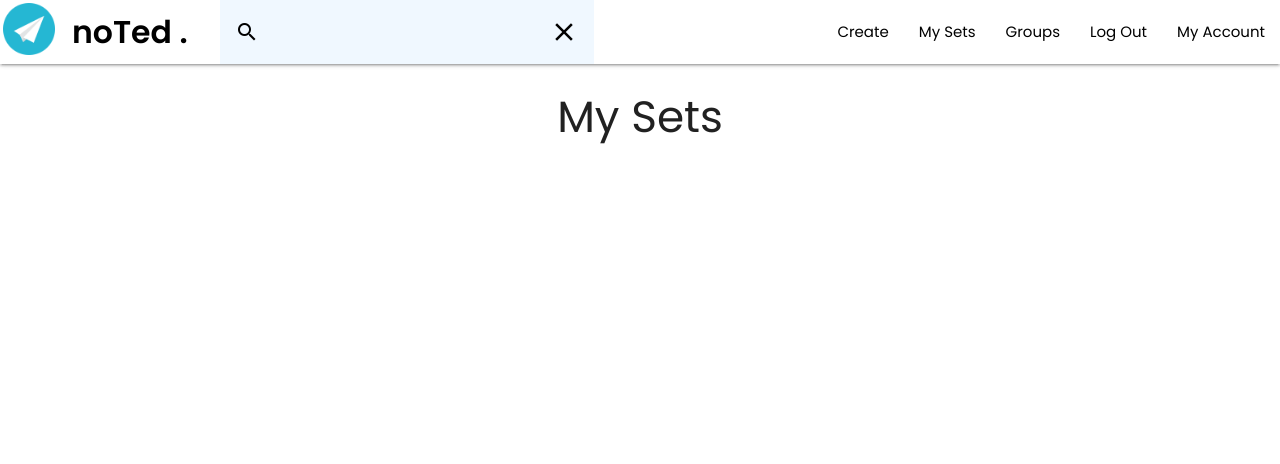
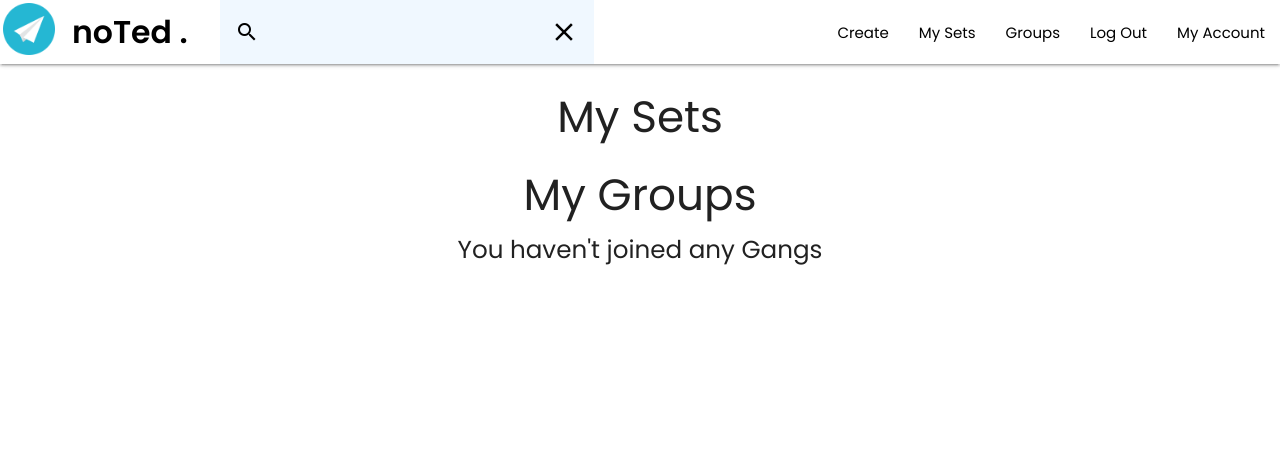
Before and after one commit to ursulacj/noted, a Django app: page /accounts/my_account in a window 1280 px wide. Shown: the top 464 px of the page. Run offline with Django 3.2, Linux system fonts and the light colour scheme; the visitor is signed in with stand-in values (Sample User, id 1); data that the repository does not hold is empty.

Commit message:
fixed routing issue in views.py for myaccount

```diff
--- a/main_app/static/js/main.js
+++ b/main_app/static/js/main.js
@@ -1,10 +1,3 @@
-var navDrop = document.getElementsByClassName('.dropdown-trigger');
-M.Dropdown.init(navDrop, {
-    hover: true,
-    coverTrigger: false,
-    closeOnClick: false
-});
-
 var sideNav = document.querySelectorAll('.sidenav');
 M.Sidenav.init(sideNav, {});
 
@@ -31,5 +24,5 @@ initParallax(parallaxEls);
 var tooltip = document.querySelector('.tooltipped');
 function initTooltip(tooltip) {
     M.Tooltip.init(tooltip, { 'position' : 'bottom'});
-  };
+};
 initTooltip(tooltip);
--- a/main_app/templates/base.html
+++ b/main_app/templates/base.html
@@ -34,31 +34,33 @@
 
                 <ul class="right hide-on-med-and-down">
                     {% if user.is_authenticated %}
-                    <li><a href="{% url 'create_set' %}" class="nav">Create</a></li>
-                    <li><a href="{% url 'sets_index' %}" class="nav">My Sets</a></li>
-                    <li><a href="{% url 'groups_index' %}" class="nav">Groups</a></li>
-                    <li><a href="{% url 'logout' %}"class="nav">Log Out</a></li>
-                    <li><a href="{% url 'my_account' %}"class="nav">My Account</a></li>
+                    <li><a href="{% url 'create_set' %}" class="nav waves-effect">Create</a></li>
+                    <li><a href="{% url 'sets_index' %}" class="nav waves-effect">My Sets</a></li>
+                    <li><a href="{% url 'groups_index' %}" class="nav waves-effect">Groups</a></li>
+                    <li><a href="{% url 'logout' %}"class="nav waves-effect">Log Out</a></li>
+                    <li><a href="{% url 'my_account' %}"class="nav waves-effect">My Account</a></li>
 
                     {% else %}
-                        <li><a href="{% url 'login' %}" class="nav">Log In</a></li>
+                        <li><a href="{% url 'login' %}" class="nav waves-effect">Log In</a></li>
                     {% endif %}
                     </ul>
             </div>
         </nav>
-            <ul id="dropdown1" class="dropdown-content">
+            <ul class="sidenav" id="mobile-demo">
+                {% if user.is_authenticated %}
+                <li><a href="{% url 'create_set' %}" class="waves-effect">Create</a></li>
+                <li><div class="divider"></div></li>
+                <li><a href="{% url 'sets_index' %}" class="waves-effect">My Sets</a></li>
+                <li><div class="divider"></div></li>
+                <li><a href="{% url 'groups_index' %}" class="waves-effect">Groups</a></li>
+                <li><div class="divider"></div></li>
+                <li><a href="{% url 'logout' %}" class="waves-effect">Log Out</a></li>
+                <li><div class="divider"></div></li>
+                <li><a href="{% url 'my_account' %}" class="waves-effect">My Account</a></li>
 
-                <li><a href="#!">My Account</a></li>
-                <li class="divider"></li>
-                <li><a href="#!">My Groups</a></li>
-                <li class="divider"></li>
-                <li><a href="#!">Test Content</a></li>
-            </ul>
-            <ul class="sidenav" id="mobile-demo">
-                <li><a href="#">Create</a></li>
-                <li><a href="#">My Sets</a></li>
-                <li><a href="#">Login</a></li>
-                <li><a href="{% url 'contact_us' %}">Contact Us</a></li>
+                {% else %}
+                    <li><a href="{% url 'login' %}" class="waves-effect">Log In</a></li>
+                {% endif %}
             </ul>
     </header>
 <main class="container center-align {{ mainclass }}">
--- a/main_app/templates/my_account.html
+++ b/main_app/templates/my_account.html
@@ -1,5 +1,6 @@
 {% extends 'base.html' %}
 {% block content %}
+
 <h3>My Sets</h3>
 {% for set in sets %}
     <a href="{% url 'show_set' set.id %}">
@@ -12,8 +13,10 @@
         </div>
     </a>
 {% endfor %}
+
 <h3>My Groups</h3>
-{% if groups.count %}
+
+  {% if groups.count %}
       {% for group in groups %}
         <div class="card">
           <div class="card-content">
@@ -30,6 +33,7 @@
         </div>
       {% endfor %}
     {% else %}
-      <h5>You haven't joined a Gang</h5>
-    {% endif %}
+      <h5>You haven't joined any Gangs</h5>
+  {% endif %}
+
 {% endblock %}
--- a/main_app/templates/search/sets.html
+++ b/main_app/templates/search/sets.html
@@ -13,6 +13,7 @@
     </div>
 </div>
 {% empty %}
+
 <p>Sorry you need to get better at searching. Look into your soul!</p>
 {% endfor %}
 
--- a/main_app/views.py
+++ b/main_app/views.py
@@ -56,13 +56,14 @@ def successView(request):
 
 def sets_index(request):
   sets = Set.objects.filter(user = request.user)
-  groups = Group.objects.filter(users = request.user)
-  return render(request, 'sets/index.html', { 'sets': sets, 'mainclass' : "thin-body", 'groups' : groups } )
+  return render(request, 'sets/index.html', { 'sets': sets, 'mainclass' : "thin-body" } )
+
 
 def my_account(request):
   sets = Set.objects.filter(user = request.user)
   groups = Group.objects.filter(users = request.user)
-  return render(request, 'sets/index.html', { 'sets': sets, 'mainclass' : "thin-body", 'groups' : groups } )
+  return render(request, 'my_account.html', { 'sets': sets, 'mainclass' : "thin-body", 'groups' : groups } )
+
 
 @login_required
 def unassoc_group(request, user_id, group_id):
```
